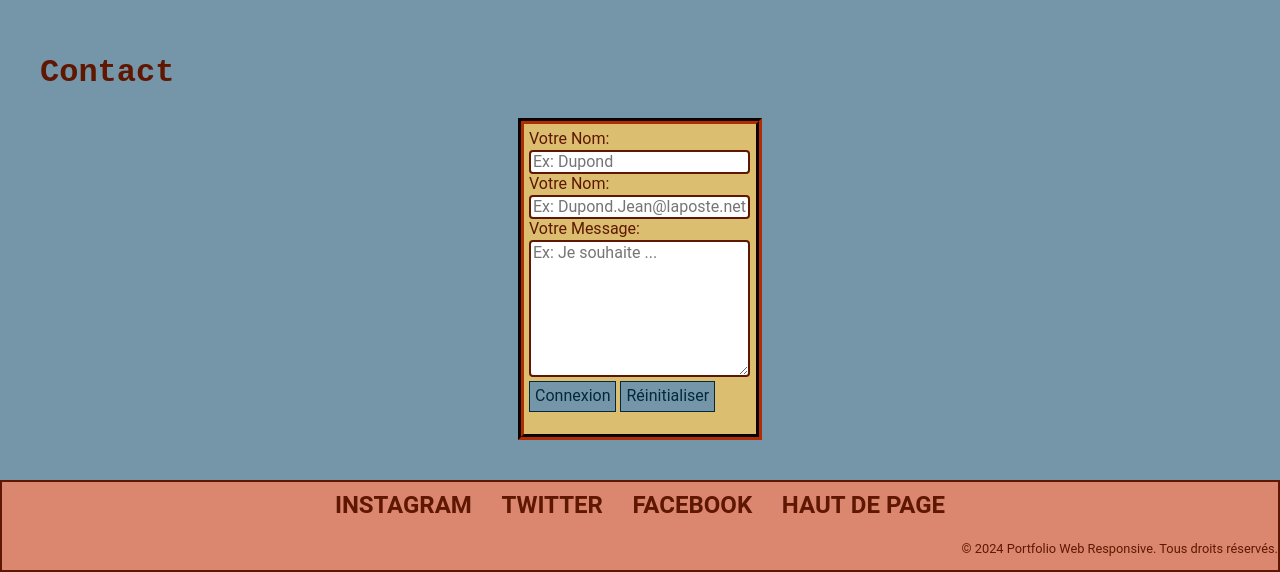
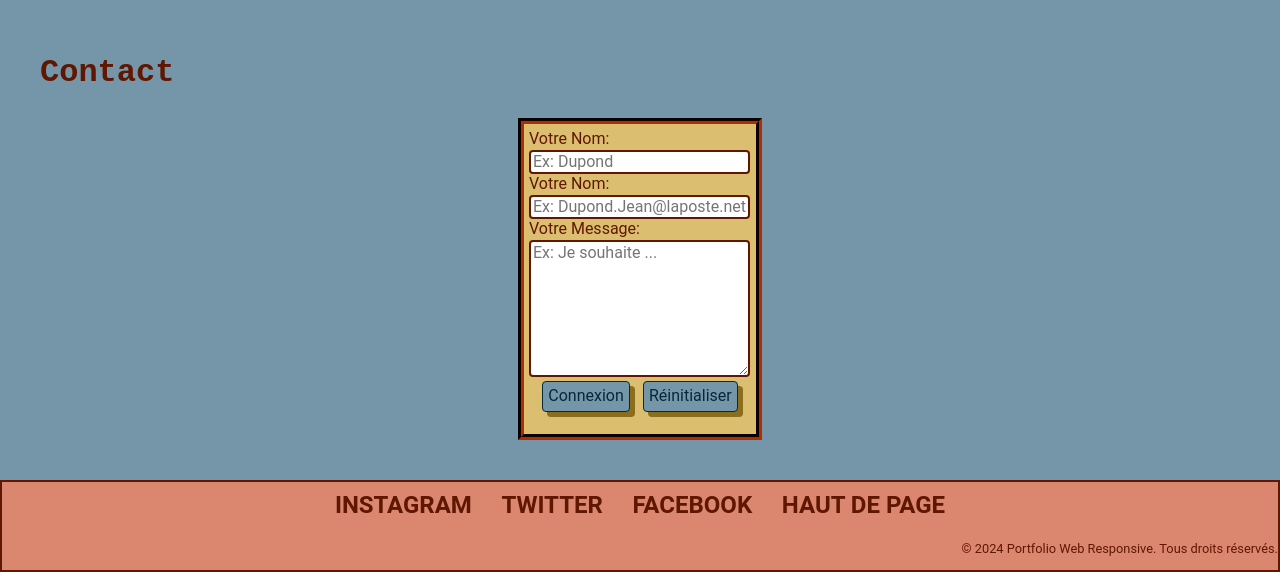
Before and after one commit to titus-79/tp_portofolio_web_responsive, a plain HTML site: page index.html in a window 1280 px wide. Shown: the part 1740-2312 px from the top of the page. Drawn offline with Linux system fonts and the light colour scheme.

Commit message:
modif style button

```diff
--- a/styles/styles.scss
+++ b/styles/styles.scss
@@ -114,11 +114,18 @@ form>input.bordure, textarea {
   border-radius: 4px;
 
 }
+.block_cta {
+  display: flex;
+  justify-content: space-evenly;
+
+}
 
 .block_cta>input {
   color: $primary-color4;
   background-color: $primary-color1;
   border:$primary-color4 solid 1px;
+  border-radius: 4px;
+  box-shadow: $secondary-color3 5px 5px;
   padding:5px;
 }
 
@@ -128,6 +135,10 @@ form>input.bordure, textarea {
   border:$primary-color1 solid 1px;
 }
 
+.block_cta>input:active {
+  transform: translateY(1px) translateX(1px);
+  box-shadow: $secondary-color4 2px 2px;
+}
 .footer {
   background-color: $thirdary-color;
   border: 2px double $thirdary-color4;
```
Also changed, not shown: styles/styles.css, 1 other file.
